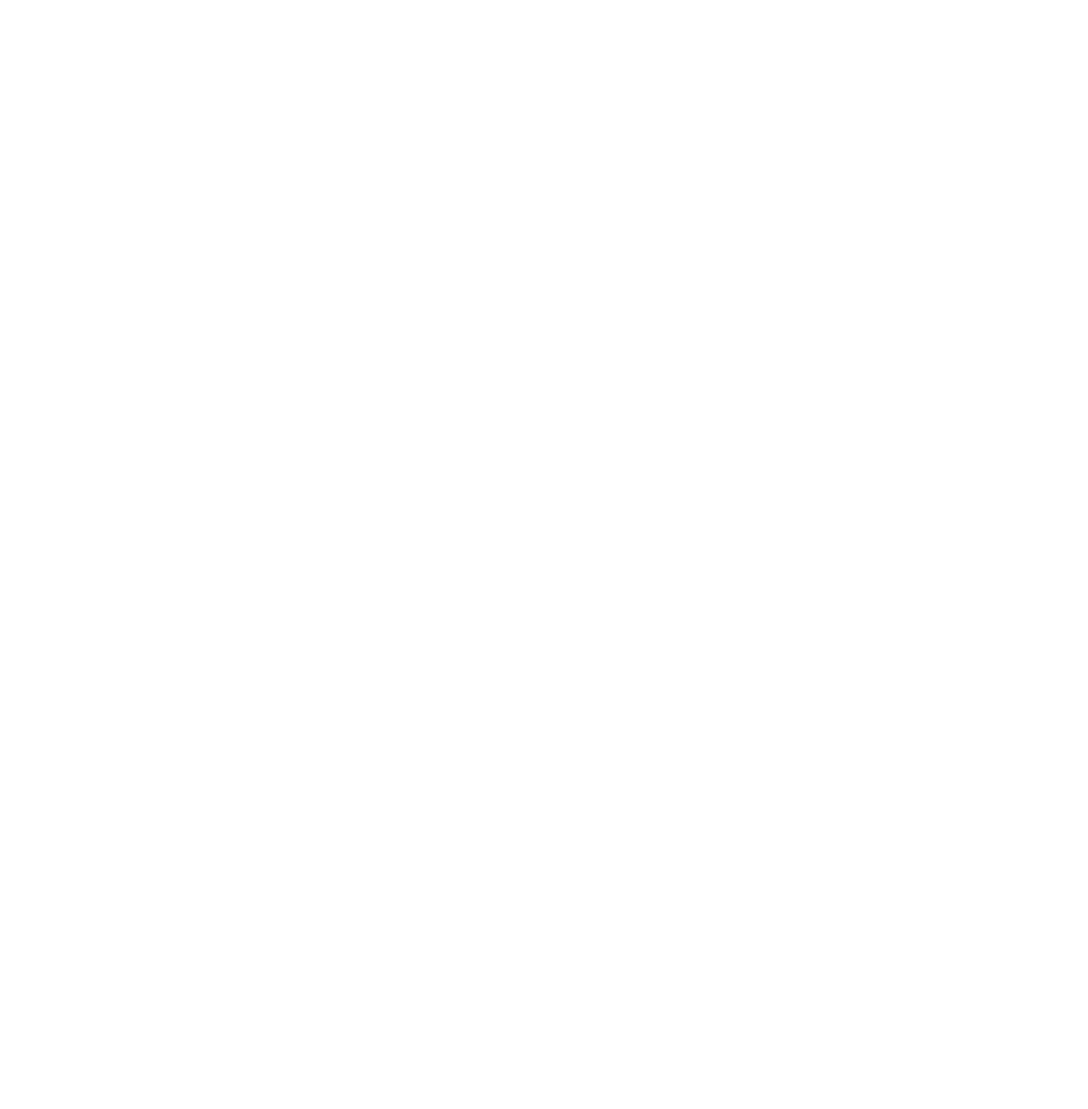
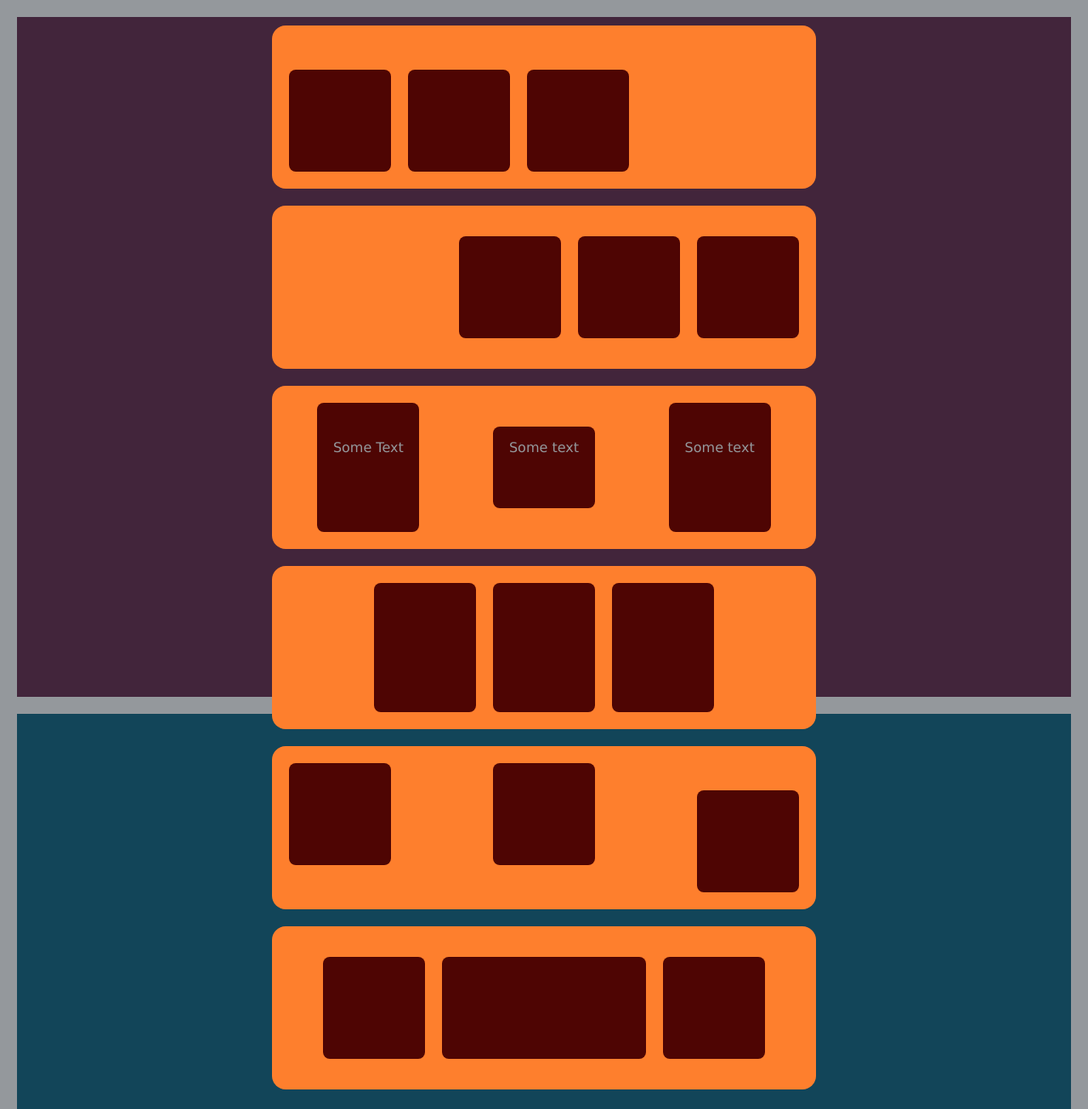
Before and after one commit to BPortsmouth/flexbox-practice, a plain HTML site: page index.html in a window 1280 px wide. Shown: the top 1305 px of the page at 85% size. Before the commit the page ends 800 px from the top, so only its background shows below. Drawn offline with Linux system fonts and the light colour scheme.

Commit message:
created first image containing squares using flexbox

```diff
--- a/index.html
+++ b/index.html
@@ -8,5 +8,50 @@
     <link rel="stylesheet" href="styles/index.css">
 </head>
 <body>
+    <div class="container container_top">
+        <div class="container__column container__column_first-column">
+            <div class="container__square-card container__square-card_first-card">
+                <div class="container__square first"></div>
+                <div class="container__square"></div>
+                <div class="container__square last"></div>
+            </div>
+            <div class="container__square-card container__square-card_second-card">
+                <div class="container__square first"></div>
+                <div class="container__square"></div>
+                <div class="container__square last"></div>
+            </div>
+            <div class="container__square-card container__square-card_third-card">
+                <div class="container__square first">
+                    <div class="paragraph"><p>Some Text</p></div>
+                </div>
+                <div class="container__square container__square_second">
+                    <div class="paragraph paragraph_middle"><p>Some text</p></div>
+                </div>
+                <div class="container__square last">
+                    <div class="paragraph"><p>Some text</p></div>
+                </div>
+            </div>
+        </div>
+        <div class="container__column container__column_second-column">
+            <div class="container__square-card container__square-card_fourth-card">
+                <div class="container__square first"></div>
+                <div class="container__square"></div>
+                <div class="container__square last"></div>
+            </div>
+            <div class="container__square-card container__square-card_fifth-card">
+                <div class="container__square first"></div>
+                <div class="container__square"></div>
+                <div class="container__square container__square_third last"></div>
+            </div>
+            <div class="container__square-card container__square-card_sixth-card">
+                <div class="container__square first"></div>
+                <div class="container__square container__square_second"></div>
+                <div class="container__square last"></div>
+            </div>
+        </div>
+    </div>
+    <div class="container container_bottom">
+
+    </div>
 </body>
 </html>
--- a/styles/index.css
+++ b/styles/index.css
@@ -0,0 +1,105 @@
+body {
+    background-color: #94989C ;
+}
+
+.container {
+    height: 50em;
+    background-color: #42253B;
+    margin: 20px;
+    display: flex;
+}
+
+.container_top {
+    justify-content:center;
+    align-items:center;
+    flex-wrap: wrap;
+}
+
+.container_bottom {
+    background: #124559;
+}
+
+.container__column {
+    margin: -10px;
+}
+
+.container__square-card {
+    width: 40em;
+    height: 12em;
+    background-color: #FE7F2D;
+    display: flex;
+    margin: 20px;
+    border-radius: 1em;
+    justify-content: center;
+    align-items: center;
+}
+
+.container__square {
+    min-width: 7.5em;
+    min-height: 7.5em;
+    margin: 20px 10px;
+    border-radius: 0.5em;
+    background-color: #4E0503 ;
+    display: flex;
+    justify-content: center;
+    align-items: center;
+}
+
+.first {
+    margin-left: 20px;
+}
+
+.last {
+    margin-right: 20px;
+}
+
+.container__square-card_first-card {
+    justify-content: flex-start;
+    align-items: flex-end;
+}
+
+.container__square-card_second-card {
+    justify-content: flex-end;
+}
+
+.container__square-card_third-card {
+    justify-content:space-around;
+    align-items:stretch;
+}
+
+.container__square-card_third-card .container__square_second {
+    align-self: center;
+    min-height: 6em;
+}
+
+.paragraph {
+    color: #94989C;
+    font-family: Verdana, Geneva, Tahoma, sans-serif;
+    height: 6em;
+}
+
+.paragraph_middle {
+    align-self: flex-start;
+}
+
+.container__square-card_fourth-card {
+    align-items: stretch;
+}
+
+.container__square-card_fifth-card {
+    justify-content: space-between;
+    align-items: flex-start;
+}
+
+.container__square-card_fifth-card .container__square_third {
+    align-self: flex-end;
+}
+
+
+.container__square-card_sixth-card {
+    align-items: center;
+}
+
+.container__square-card_sixth-card .container__square_second {
+    flex-grow: 0.75;
+}
```
